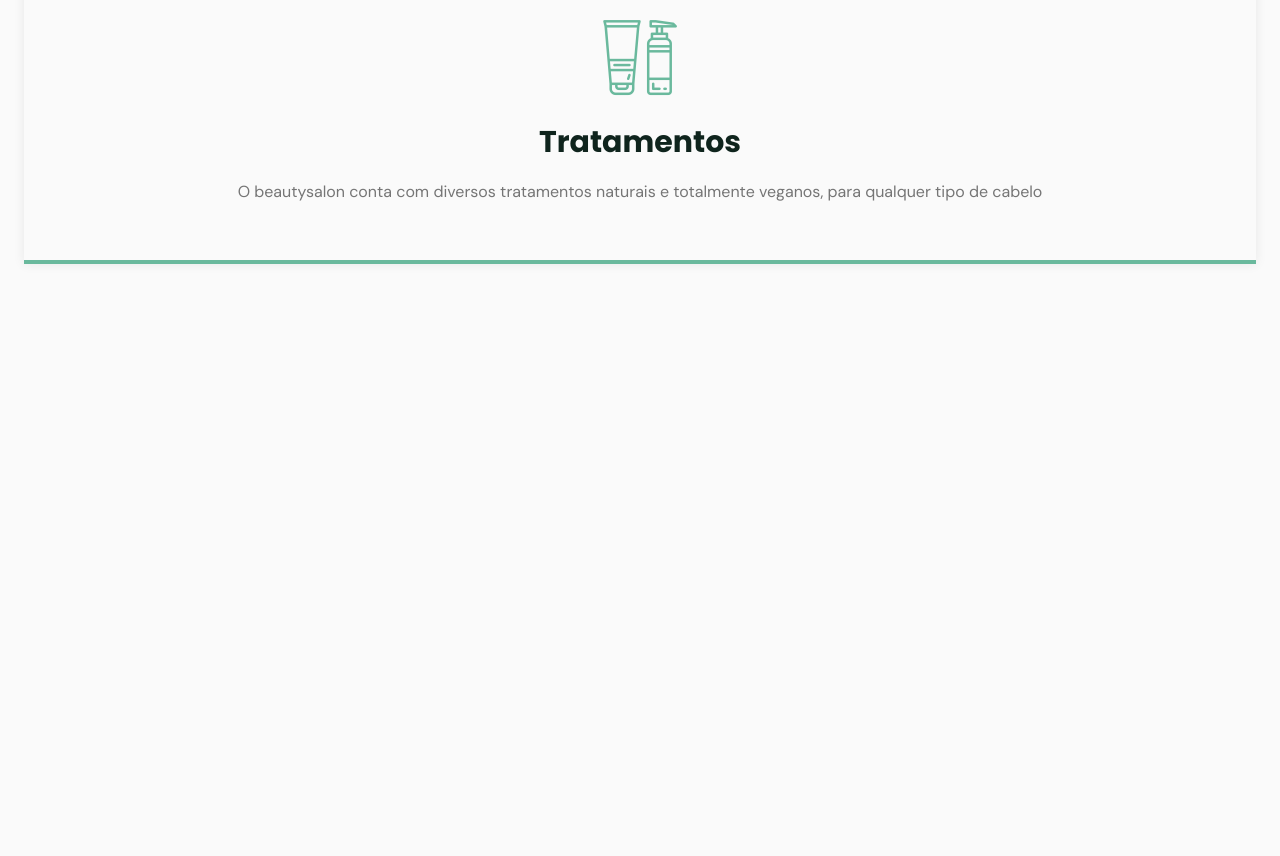
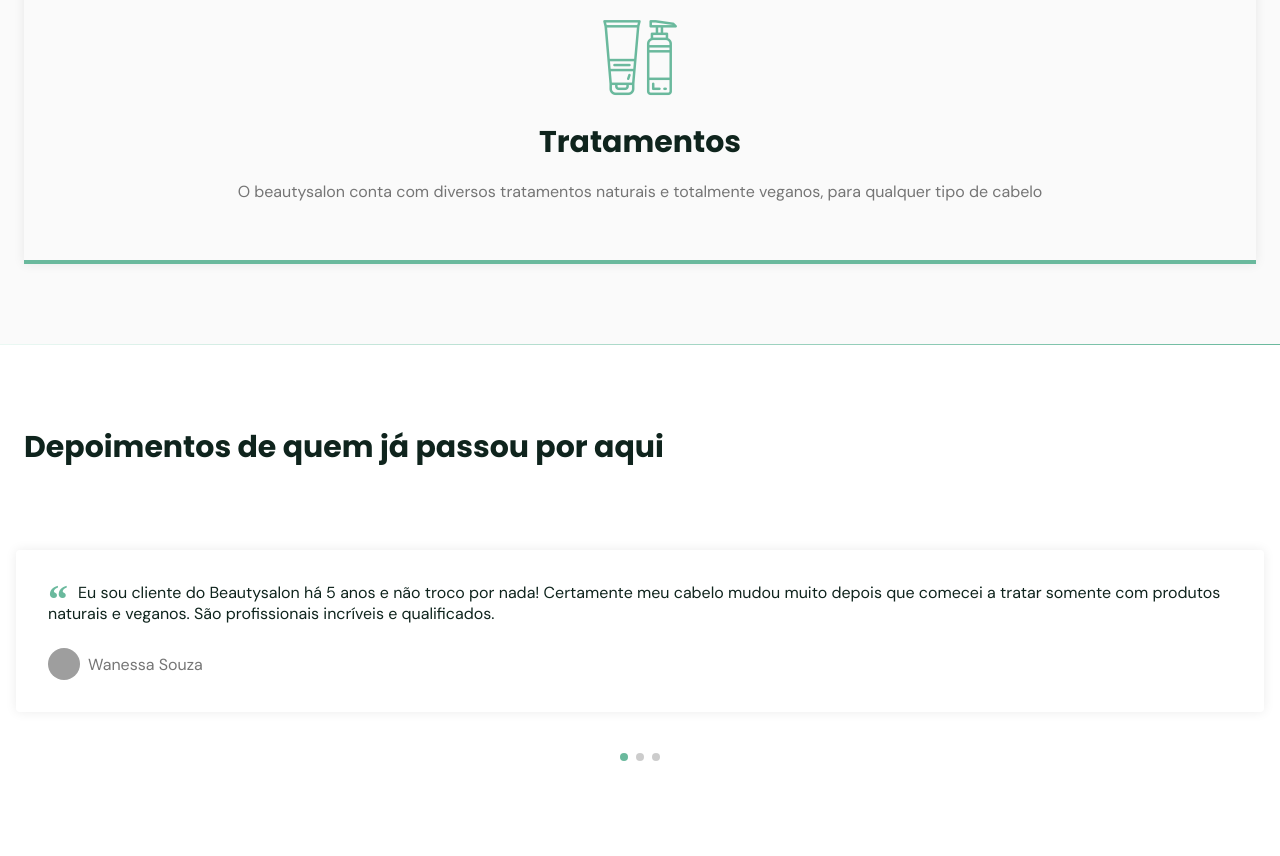
Before and after one commit to fabiorez/nlw-origin, a plain HTML site: page index.html in a window 1280 px wide. Shown: the part 3779-4635 px from the top of the page. Before the commit the page ends 4123 px from the top, so only its background shows below. Drawn offline with nearby package versions, Linux system fonts and the light colour scheme; grey boxes are pictures that could not be loaded; files whose address does not match are found by name.

Commit message:
doing testmonials and applying the carousel

```diff
--- a/index.html
+++ b/index.html
@@ -8,6 +8,12 @@
 
     <!-- Icones -->
     <link rel="stylesheet" href="assets/fonts/style.css" />
+
+    <!-- Swiper -->
+    <link
+      rel="stylesheet"
+      href="https://unpkg.com/swiper/swiper-bundle.min.css"
+    />
 
     <!-- Styles -->
     <link rel="stylesheet" href="style.css" />
@@ -29,8 +35,8 @@
             <li><a class="title" href="#home">Início</a></li>
             <li><a class="title" href="#about">Sobre</a></li>
             <li><a class="title" href="#services">Serviços</a></li>
-            <li><a class="title" href="#Testmonials">Depoimentos</a></li>
-            <li><a class="title" href="#Contact">Contato</a></li>
+            <li><a class="title" href="#testmonials">Depoimentos</a></li>
+            <li><a class="title" href="#contact">Contato</a></li>
           </ul>
         </div>
         <!-- /menu -->
@@ -40,6 +46,7 @@
     </header>
 
     <main>
+      <!-- Home -->
       <section class="section" id="home">
         <div class="container grid">
           <div class="image">
@@ -61,6 +68,7 @@
 
       <div class="divider-1"></div>
 
+      <!-- About -->
       <section class="section" id="about">
         <div class="container grid">
           <div class="image">
@@ -97,6 +105,7 @@
 
       <div class="divider-2"></div>
 
+      <!-- Services -->
       <section class="section" id="services">
         <div class="container grid">
           <header>
@@ -135,8 +144,87 @@
           </div>
         </div>
       </section>
+
+      <div class="divider-1"></div>
+
+      <!--  Testmonials -->
+      <section class="section" id="testmonials">
+        <div class="container">
+          <header>
+            <h2 class="title">Depoimentos de quem já passou por aqui</h2>
+          </header>
+          <div class="testmonials swiper-container">
+            <div class="swiper-wrapper">
+              <div class="testmonial swiper-slide">
+                <blockquote>
+                  <p>
+                    <span>&ldquo;</span>
+                    Eu sou cliente do Beautysalon há 5 anos e não troco por
+                    nada! Certamente meu cabelo mudou muito depois que comecei a
+                    tratar somente com produtos naturais e veganos. São
+                    profissionais incríveis e qualificados.
+                  </p>
+                  <cite>
+                    <img
+                      src="https://randomuser.me/api/portraits/women/23.jpg"
+                      alt="Foto de Wanessa Souza"
+                    />
+                    Wanessa Souza
+                  </cite>
+                </blockquote>
+              </div>
+
+              <div class="testmonial swiper-slide">
+                <blockquote>
+                  <p>
+                    <span>&ldquo;</span>
+                    Eu sou cliente do Beautysalon há 5 anos e não troco por
+                    nada! Certamente meu cabelo mudou muito depois que comecei a
+                    tratar somente com produtos naturais e veganos. São
+                    profissionais incríveis e qualificados.
+                  </p>
+                  <cite>
+                    <img
+                      src="https://randomuser.me/api/portraits/women/75.jpg"
+                      alt="Foto de Franciele Venega"
+                    />
+                    Franciele Venega
+                  </cite>
+                </blockquote>
+              </div>
+
+              <div class="testmonial swiper-slide">
+                <blockquote>
+                  <p>
+                    <span>&ldquo;</span>
+                    Eu sou cliente do Beautysalon há 5 anos e não troco por
+                    nada! Certamente meu cabelo mudou muito depois que comecei a
+                    tratar somente com produtos naturais e veganos. São
+                    profissionais incríveis e qualificados.
+                  </p>
+                  <cite>
+                    <img
+                      src="https://randomuser.me/api/portraits/women/76.jpg"
+                      alt="Foto de Vanessa Fabris"
+                    />
+                    Vanessa Fabris
+                  </cite>
+                </blockquote>
+              </div>
+            </div>
+            <!-- If we need pagination -->
+            <div class="swiper-pagination"></div>
+          </div>
+        </div>
+      </section>
+
+      <!-- Contact -->
     </main>
 
+    <!-- swipper -->
+    <script src="https://unpkg.com/swiper/swiper-bundle.min.js"></script>
+
+    <!-- main -->
     <script src="main.js"></script>
 
     <footer></footer>
--- a/main.js
+++ b/main.js
@@ -30,3 +30,13 @@ window.addEventListener('scroll', function () {
     header.classList.remove('scroll')
   }
 })
+
+// testmonials carousel slider swiper
+const swiper = new Swiper('.swiper-container', {
+  slidesPerView: 1,
+  pagination: {
+    el: '.swiper-pagination'
+  },
+  mouseWheel: true,
+  keyboard: true
+})
--- a/style.css
+++ b/style.css
@@ -347,3 +347,65 @@ nav.show div.icon-close {
     font-size: 1.5rem;
     margin-bottom: 0.75rem;
 }
+
+/*========== Testmonials ==========*/
+
+#testmonials {
+    background: white;
+}
+
+#testmonials .container {
+    margin-left: 0;
+    margin-right: 0;
+}
+
+#testmonials header {
+    margin-left: 1.5rem;
+    margin-right: 1.5rem;
+    margin-bottom: 0;
+}
+
+#testmonials blockquote {
+    padding: 2rem;
+    box-shadow: 0px 0px 12px rgba(0, 0, 0, 0.08);
+    border-radius: 0.25rem;
+}
+
+#testmonials blockquote p {
+    position: relative;
+    text-indent: 1.875rem;
+    margin-bottom: 1.5rem;
+    color: var(--title-color);
+}
+
+#testmonials blockquote p span {
+    font: 700 2.5rem serif;
+    position: absolute;
+    top: -0.375rem;
+    left: -1.875rem;
+    color: var(--base-color);
+}
+
+#testmonials cite {
+    display: flex;
+    align-items: center;
+    font-style: normal;
+}
+
+#testmonials cite img {
+    width: 2rem;
+    height: 2rem;
+    object-fit: cover;
+    clip-path: circle();
+    margin-right: 0.5rem;
+}
+
+/* swiper */
+.swiper-slide {
+    height: auto;
+    padding: 4rem 1rem;
+}
+
+.swiper-pagination-bullet-active {
+    background: var(--base-color);
+}
```
